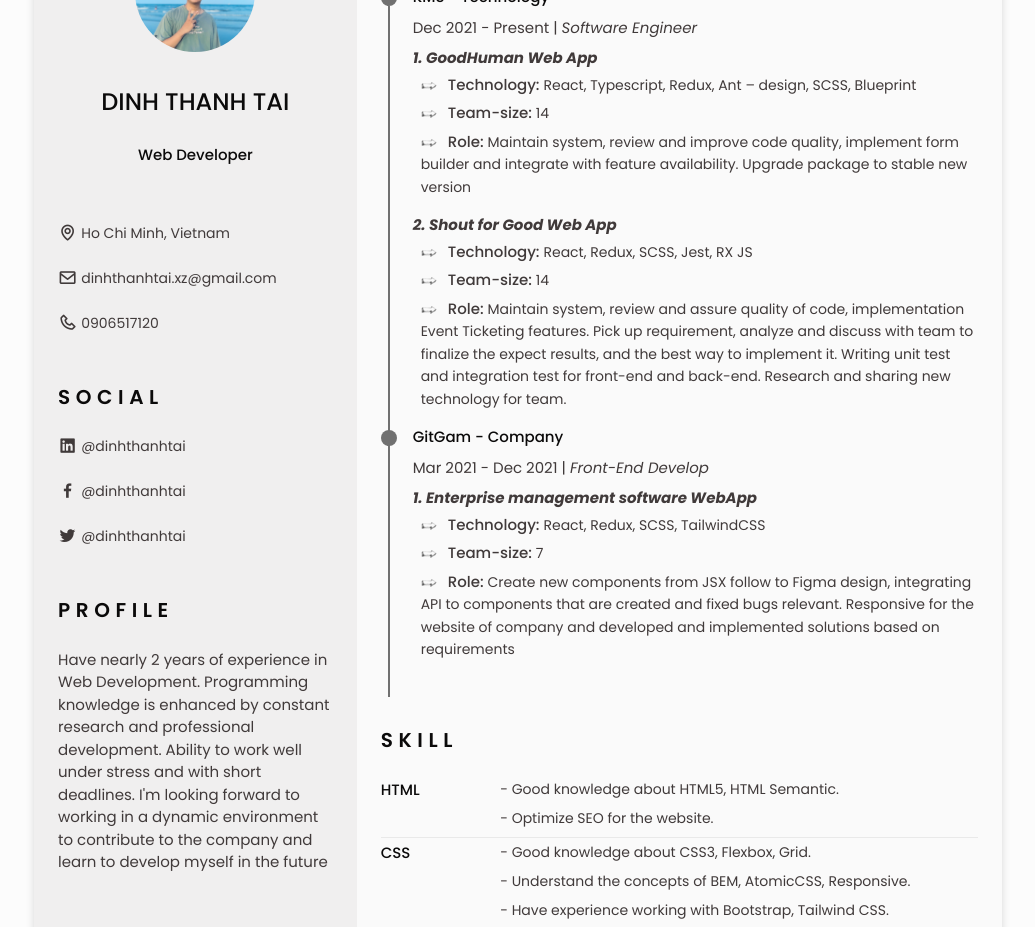
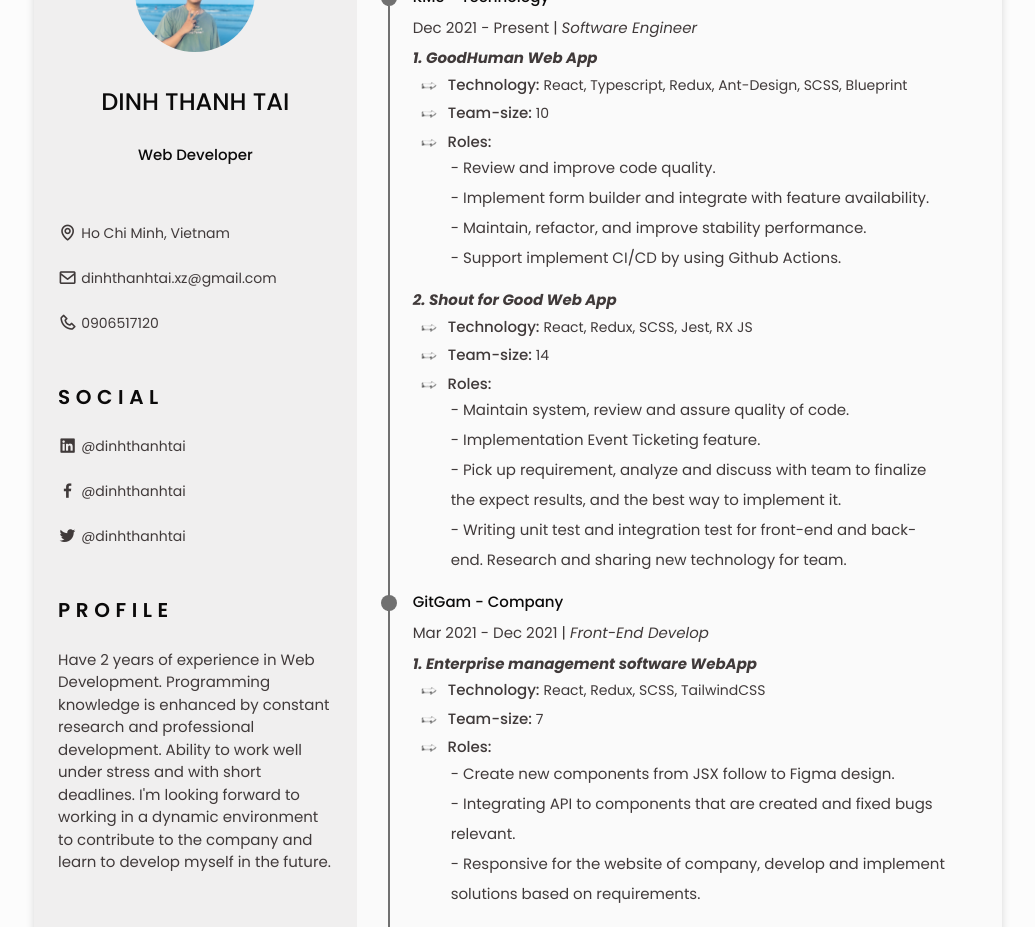
Before and after one commit to dinhthanhtai/dinhthanhtai, a React (Vite) app: page / in a window 1280 px wide. Shown: the part 140-1067 px from the top of the page, without its empty margins (122-1157 px from the left). Built offline with nearby package versions, Linux system fonts and the light colour scheme.

Commit message:
Update CV - gln support

```diff
--- a/src/components/main/resumeLeft/education/index.tsx
+++ b/src/components/main/resumeLeft/education/index.tsx
@@ -13,7 +13,7 @@ const Education: React.FC = () => {
           <div className='education__data bd-grid'>
             <h3 className='education__title'>  University of Information Technology, ĐHQG TP.HCM </h3>
             <span className='education__studies'> Information System  </span>
-                    <span className='education__year'> 8/2018 - Present </span>
+            <span className='education__year'> 8/2018 - 12/2022 </span>
           </div>
         </div>
 
--- a/src/components/main/resumeLeft/profile/index.tsx
+++ b/src/components/main/resumeLeft/profile/index.tsx
@@ -8,10 +8,10 @@ const Profile: FC = () => {
       <h2 className='section-title'> Profile </h2>
 
       <p className='profile__description'>
-        Have nearly 2 years of experience in Web Development.
+        Have 2 years of experience in Web Development.
         Programming knowledge is enhanced by constant research and professional development.
         Ability to work well under stress and with short deadlines.
-        I'm looking forward to working in a dynamic environment to contribute to the company and learn to develop myself in the future
+        I'm looking forward to working in a dynamic environment to contribute to the company and learn to develop myself in the future.
       </p>
     </section>
   )
--- a/src/components/main/resumeLeft/skills/skillsDetail/index.tsx
+++ b/src/components/main/resumeLeft/skills/skillsDetail/index.tsx
@@ -24,7 +24,7 @@ const DetailSkills: DetailSkill[] = [
   },
   {
     name: 'Tools',
-        details: ['Have knowledge about configuring & optimizing Webpack, plugin.', 'Other tools: ViteJs']
+    details: ['Have knowledge about configuring & optimizing Webpack, plugin.', 'Other tools: ViteJs, Figma, Bitbucket, Github, Github Action']
   }
 ]
 
@@ -36,7 +36,7 @@ const SkillsDetail: React.FC = () => {
       <div className=''>
         {
           DetailSkills.map(skill => {
-                        const {name, details} = skill;
+            const { name, details } = skill;
             return (
               <div className="skills__content bd-grid" key={name}>
                 <h2 className='skills__name'>
--- a/src/components/main/resumeRight/experience/index.tsx
+++ b/src/components/main/resumeRight/experience/index.tsx
@@ -2,7 +2,7 @@ interface IProject {
   name: string,
   technology: string,
   teamSize: number,
-    role: string,
+  roles: string[],
 }
 
 interface IExperience {
@@ -20,15 +20,24 @@ const experiences: IExperience[] = [
     projects: [
       {
         name: 'GoodHuman Web App',
-                technology: 'React, Typescript, Redux, Ant – design, SCSS, Blueprint',
-                teamSize: 14,
-                role: 'Maintain system, review and improve code quality, implement form builder and integrate with feature availability. Upgrade package to stable new version'
+        technology: 'React, Typescript, Redux, Ant-Design, SCSS, Blueprint',
+        teamSize: 10,
+        roles: [
+          'Review and improve code quality.',
+          'Implement form builder and integrate with feature availability.',
+          'Maintain, refactor, and improve stability performance.',
+          'Support implement CI/CD by using Github Actions.'
+        ]
       },
       {
         name: 'Shout for Good Web App',
         technology: 'React, Redux, SCSS, Jest, RX JS',
         teamSize: 14,
-                role: 'Maintain system, review and assure quality of code, implementation Event Ticketing features. Pick up requirement, analyze and discuss with team to finalize the expect results, and the best way to implement it. Writing unit test and integration test for front-end and back-end. Research and sharing new technology for team.'
+        roles: ['Maintain system, review and assure quality of code.',
+          'Implementation Event Ticketing feature.',
+          'Pick up requirement, analyze and discuss with team to finalize the expect results, and the best way to implement it.',
+          'Writing unit test and integration test for front-end and back-end. Research and sharing new technology for team.'
+        ],
       }
     ]
   },
@@ -41,7 +50,11 @@ const experiences: IExperience[] = [
         name: 'Enterprise management software WebApp',
         technology: 'React, Redux, SCSS, TailwindCSS',
         teamSize: 7,
-                role: 'Create new components from JSX follow to Figma design, integrating API to components that are created and fixed bugs relevant. Responsive for the website of company and developed and implemented solutions based on requirements'
+        roles: [
+          'Create new components from JSX follow to Figma design.',
+          'Integrating API to components that are created and fixed bugs relevant.',
+          'Responsive for the website of company, develop and implement solutions based on requirements.'
+        ]
       }
     ]
   }
@@ -71,7 +84,7 @@ const Experience: React.FC = () => {
                     <ul className="experience__projects">
                       {
                         projects.map((project, index) => {
-                                                    const { name, role, teamSize, technology} = project;
+                          const { name, roles, teamSize, technology } = project;
 
                           return (
                             <li key={name} className='mb-4'>
@@ -81,7 +94,18 @@ const Experience: React.FC = () => {
                               <ul className='pl-2 grid gap-1.5'>
                                 <li className="experience__project mt-1"> <span className="font-medium"> Technology: </span> <span className="experience__desc"> {technology} </span></li>
                                 <li className="experience__project"> <span className="font-medium"> Team-size: </span> <span className="experience__desc"> {teamSize} </span></li>
-                                                                <li className="experience__project"> <span className="font-medium"> Role: </span> <span className="experience__desc"> {role} </span></li>
+                                <li className="experience__project">
+                                  <span className="experience__project--block">
+                                    <span className="font-medium"> Roles: </span>
+                                    <ul className="" style={{ lineHeight: 2, padding: '0 30px' }}>
+                                      {
+                                        roles.map((role: string, idx: number) => (
+                                          <li key={idx}> - {role} </li>
+                                        ))
+                                      }
+                                    </ul>
+                                  </span>
+                                </li>
                               </ul>
                             </li>
                           )
```
Also changed, not shown: src/index.css (line endings or trailing spaces). Lines whose indentation alone changed are shown as unchanged.
